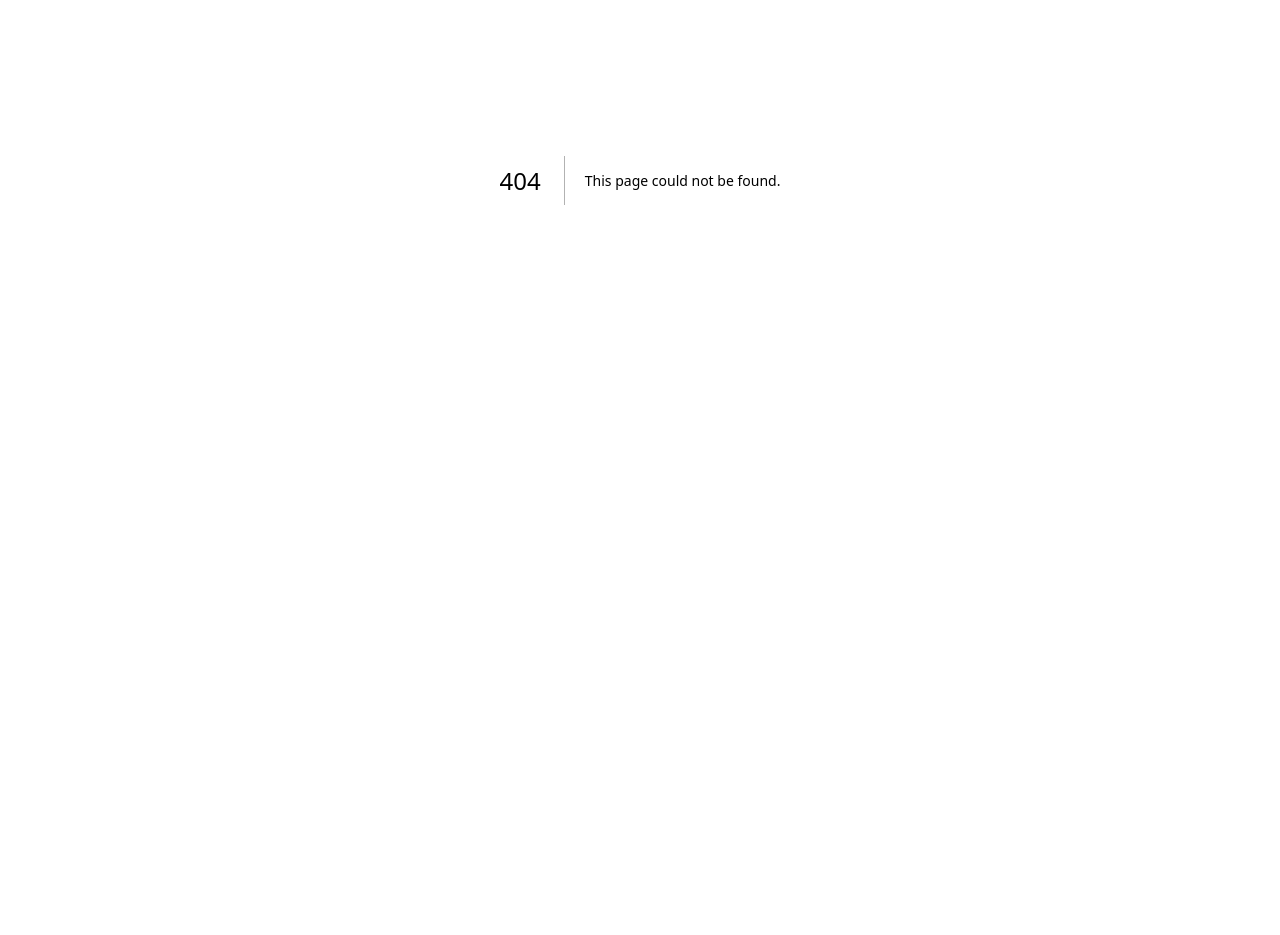
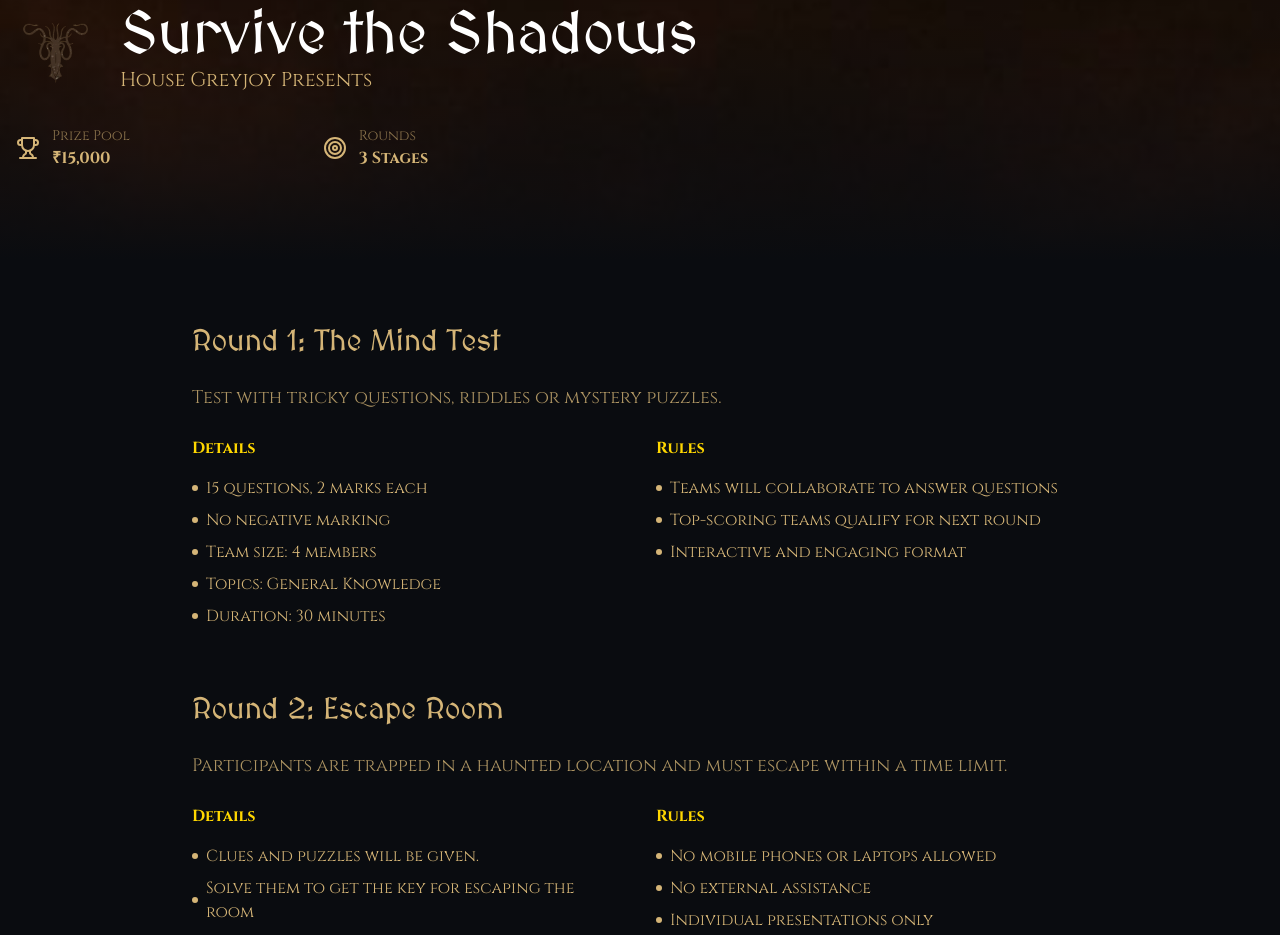
Before and after one commit to pawanp51/praxis25-website, a Next.js app: page /events/survive-the-shadows in a window 1280 px wide. Before the commit this address had no page. Shown: the part 220-1155 px from the top of the page. Before the commit the page ends 800 px from the top, so only its background shows below. Built offline with nearby package versions, Linux system fonts and the light colour scheme.

Commit message:
event name fixes and inserted praxis logo

```diff
--- a/app/events/shipwreck/page.tsx
+++ b/app/events/reverse-hackathon/page.tsx
@@ -5,7 +5,7 @@
 import { Cinzel, MedievalSharp } from "next/font/google"
 import Image from "next/image"
 import Link from "next/link"
-import { ArrowLeft, Users, Trophy, Target } from "lucide-react"
+import { ArrowLeft, Users, Trophy, Target, Code, Bug } from "lucide-react"
 
 import flameImg from "../../../public/cta-bg-flames.webp"
 
@@ -14,63 +14,50 @@
 
 const rounds = [
   {
-    title: "Round 1: Quiz",
-    description: "Test your general knowledge and critical thinking skills",
+    title: "Round 1: Build-on-the-Go",
+    description: "Create a frontend-only website using provided assets and themes",
     details: [
-      "15 questions, 2 marks each",
-      "No negative marking",
-      "Team size: 5 members",
-      "Topics: General Knowledge",
-      "Duration: 30 minutes",
+      "Teams receive a basic website skeleton",
+      "Specific theme announced at start",
+      "New assets provided periodically",
+      "10 minutes freestyle time at the end",
+      "Deploy on Vercel or Netlify",
     ],
     rules: [
-      "Teams will collaborate to answer questions",
-      "Top-scoring teams qualify for next round",
-      "Interactive and engaging format",
+      "Incorporate all provided assets",
+      "Adhere to the announced theme",
+      "Submit deployed website link for evaluation",
+      "Creative use of assets is encouraged",
+      "Design consistency and user experience are key",
     ],
   },
   {
-    title: "Round 2: Speak Up to Stay Up",
-    description: "A survival debate where your role determines your fate",
+    title: "Round 2: Fullstack Bug Fixing",
+    description: "Identify and resolve issues in a functional website's codebase",
     details: [
-      "Role-playing debate",
-      "Individual performance",
-      "Roles: Captain, Sailor, Radioman, Cook, Doctor",
-      "Real-time argumentation",
+      "Teams receive full codebase of a pre-built website",
+      "15-minute familiarization period",
+      "1-2 hours to fix as many issues as possible",
+      "Log and submit each fixed issue with description",
     ],
     rules: [
-      "No mobile phones or laptops allowed",
-      "No external assistance",
-      "Individual presentations only",
-      "Time limit per participant",
-    ],
-  },
-  {
-    title: "Round 3: Real Life Wumpus World",
-    description: "A treasure hunt that tests your strategic thinking",
-    details: [
-      "Top 6 teams qualify",
-      "Venue: IT Department 3rd floor",
-      "Treasure hunt across classrooms and labs",
-      "Team-based challenge",
-    ],
-    rules: [
-      "No external assistance allowed",
-      "Follow designated areas only",
-      "Time-based evaluation",
-      "Top 3 teams win prizes",
+      "Focus on number of issues fixed and quality of solutions",
+      "Optimize code where possible",
+      "Document all changes made",
+      "Time management is crucial",
+      "Team with most effective fixes wins",
     ],
   },
 ]
 
-export default function ShipwreckEvent() {
+export default function ReverseHackathonEvent() {
   return (
     <div className={`min-h-screen bg-[#0A0C10] text-[#D5B577] ${cinzel.className}`}>
       {/* Hero Section */}
       <section className="relative min-h-[60vh] flex items-center">
         <Image
           src={flameImg}
-          alt="Shipwreck event background"
+          alt="Reverse Hackathon event background"
           fill
           className="object-cover"
           priority
@@ -86,19 +73,23 @@
           <motion.div initial={{ opacity: 0, y: 20 }} animate={{ opacity: 1, y: 0 }} className="max-w-4xl">
             <div className="flex items-center gap-6 mb-6">
               <Image
-                src="/octopus-got-removebg-preview.png"
-                alt="House Greyjoy"
+                src="/wolf-got-removebg-preview.png"
+                alt="House Stark"
                 width={80}
                 height={80}
                 className="opacity-80"
               />
               <div>
                 <h1 className={`text-4xl md:text-5xl lg:text-6xl font-bold text-white ${medievalSharp.className}`}>
-                  Shipwreck
+                  Reverse Hackathon
                 </h1>
-                <p className="text-xl text-[#D5B577]">House Greyjoy Presents</p>
+                <p className="text-xl text-[#D5B577]">House Stark Presents</p>
               </div>
             </div>
+
+            <p className="text-lg md:text-xl mb-8">
+              Forge your web development skills in this dynamic challenge. Create, debug, and conquer!
+            </p>
 
             <div className="grid grid-cols-1 md:grid-cols-3 gap-6 mt-8">
 
@@ -113,7 +104,7 @@
                 <Target className="h-6 w-6" />
                 <div>
                   <p className="text-sm text-[#D5B577]/60">Rounds</p>
-                  <p className="font-bold">3 Stages</p>
+                  <p className="font-bold">2 Challenges</p>
                 </div>
               </div>
             </div>
@@ -130,7 +121,7 @@
                 key={index}
                 initial={{ opacity: 0, y: 20 }}
                 whileInView={{ opacity: 1, y: 0 }}
-                viewport={{ once: false }}
+                viewport={{ once: true }}
                 transition={{ delay: index * 0.2 }}
                 className="space-y-6"
               >
@@ -139,7 +130,9 @@
 
                 <div className="grid md:grid-cols-2 gap-8">
                   <div className="space-y-4">
-                    <h3 className="font-bold text-[#FFD700]">Details</h3>
+                    <h3 className="font-bold text-[#FFD700] flex items-center gap-2">
+                      <Code className="h-5 w-5" /> Challenge Details
+                    </h3>
                     <ul className="space-y-2">
                       {round.details.map((detail, idx) => (
                         <li key={idx} className="flex items-center gap-2">
@@ -151,7 +144,9 @@
                   </div>
 
                   <div className="space-y-4">
-                    <h3 className="font-bold text-[#FFD700]">Rules</h3>
+                    <h3 className="font-bold text-[#FFD700] flex items-center gap-2">
+                      <Bug className="h-5 w-5" /> Rules & Criteria
+                    </h3>
                     <ul className="space-y-2">
                       {round.rules.map((rule, idx) => (
                         <li key={idx} className="flex items-center gap-2">
@@ -171,6 +166,21 @@
               viewport={{ once: true }}
               className="pt-8 border-t border-[#D5B577]/20"
             >
+              <h3 className={`text-2xl font-bold mb-4 ${medievalSharp.className}`}>Event Requirements</h3>
+              <ul className="space-y-2 mb-6">
+                <li className="flex items-center gap-2">
+                  <span className="w-1.5 h-1.5 rounded-full bg-[#D5B577]" />
+                  Node.js and npm installed on systems
+                </li>
+                <li className="flex items-center gap-2">
+                  <span className="w-1.5 h-1.5 rounded-full bg-[#D5B577]" />
+                  Assets uploaded on GitHub for participants to download
+                </li>
+                <li className="flex items-center gap-2">
+                  <span className="w-1.5 h-1.5 rounded-full bg-[#D5B577]" />
+                  Restrictions on ChatGPT, Claude, Gemini, and other LLMs
+                </li>
+              </ul>
               <Button className="w-full md:w-auto bg-[#D5B577] text-[#0A0C10] hover:bg-[#FFD700]">Register Now</Button>
             </motion.div>
           </div>
--- a/app/events/code-and-craft/page.tsx
+++ b/app/events/survive-the-shadows/page.tsx
@@ -5,7 +5,7 @@
 import { Cinzel, MedievalSharp } from "next/font/google"
 import Image from "next/image"
 import Link from "next/link"
-import { ArrowLeft, Users, Trophy, Target, Code, Bug } from "lucide-react"
+import { ArrowLeft, Users, Trophy, Target } from "lucide-react"
 
 import flameImg from "../../../public/cta-bg-flames.webp"
 
@@ -14,50 +14,60 @@
 
 const rounds = [
   {
-    title: "Round 1: Build-on-the-Go",
-    description: "Create a frontend-only website using provided assets and themes",
+    title: "Round 1: The Mind Test",
+    description: "Test with tricky questions, riddles or mystery puzzles.",
     details: [
-      "Teams receive a basic website skeleton",
-      "Specific theme announced at start",
-      "New assets provided periodically",
-      "10 minutes freestyle time at the end",
-      "Deploy on Vercel or Netlify",
+      "15 questions, 2 marks each",
+      "No negative marking",
+      "Team size: 4 members",
+      "Topics: General Knowledge",
+      "Duration: 30 minutes",
     ],
     rules: [
-      "Incorporate all provided assets",
-      "Adhere to the announced theme",
-      "Submit deployed website link for evaluation",
-      "Creative use of assets is encouraged",
-      "Design consistency and user experience are key",
+      "Teams will collaborate to answer questions",
+      "Top-scoring teams qualify for next round",
+      "Interactive and engaging format",
     ],
   },
   {
-    title: "Round 2: Fullstack Bug Fixing",
-    description: "Identify and resolve issues in a functional website's codebase",
+    title: "Round 2: Escape Room",
+    description: "Participants are trapped in a haunted location and must escape within a time limit.",
     details: [
-      "Teams receive full codebase of a pre-built website",
-      "15-minute familiarization period",
-      "1-2 hours to fix as many issues as possible",
-      "Log and submit each fixed issue with description",
+      "Clues and puzzles will be given.",
+      "Solve them to get the key for escaping the room",
+      "Venue: Mechanical Department Seminar Hall",
     ],
     rules: [
-      "Focus on number of issues fixed and quality of solutions",
-      "Optimize code where possible",
-      "Document all changes made",
-      "Time management is crucial",
-      "Team with most effective fixes wins",
+      "No mobile phones or laptops allowed",
+      "No external assistance",
+      "Individual presentations only",
+      "Time limit per participant",
+    ],
+  },
+  {
+    title: "Round 3: Confession Room",
+    description: "Participants are blindfolded and must solve the riddle by listening properly at once.",
+    details: [
+      "Top 6 teams qualify",
+      "Venue: IT Department classroom",
+    ],
+    rules: [
+      "No external assistance allowed",
+      "Follow designated areas only",
+      "Time-based evaluation",
+      "Top 3 teams win prizes",
     ],
   },
 ]
 
-export default function CodeAndCraftEvent() {
+export default function ShipwreckEvent() {
   return (
     <div className={`min-h-screen bg-[#0A0C10] text-[#D5B577] ${cinzel.className}`}>
       {/* Hero Section */}
       <section className="relative min-h-[60vh] flex items-center">
         <Image
           src={flameImg}
-          alt="Code & Craft event background"
+          alt="Survive the Shadows event background"
           fill
           className="object-cover"
           priority
@@ -73,23 +83,19 @@
           <motion.div initial={{ opacity: 0, y: 20 }} animate={{ opacity: 1, y: 0 }} className="max-w-4xl">
             <div className="flex items-center gap-6 mb-6">
               <Image
-                src="/wolf-got-removebg-preview.png"
-                alt="House Stark"
+                src="/octopus-got-removebg-preview.png"
+                alt="House Greyjoy"
                 width={80}
                 height={80}
                 className="opacity-80"
               />
               <div>
                 <h1 className={`text-4xl md:text-5xl lg:text-6xl font-bold text-white ${medievalSharp.className}`}>
-                  Code & Craft
+                  Survive the Shadows
                 </h1>
-                <p className="text-xl text-[#D5B577]">House Stark Presents</p>
+                <p className="text-xl text-[#D5B577]">House Greyjoy Presents</p>
               </div>
             </div>
-
-            <p className="text-lg md:text-xl mb-8">
-              Forge your web development skills in this dynamic challenge. Create, debug, and conquer!
-            </p>
 
             <div className="grid grid-cols-1 md:grid-cols-3 gap-6 mt-8">
 
@@ -104,7 +110,7 @@
                 <Target className="h-6 w-6" />
                 <div>
                   <p className="text-sm text-[#D5B577]/60">Rounds</p>
-                  <p className="font-bold">2 Challenges</p>
+                  <p className="font-bold">3 Stages</p>
                 </div>
               </div>
             </div>
@@ -121,7 +127,7 @@
                 key={index}
                 initial={{ opacity: 0, y: 20 }}
                 whileInView={{ opacity: 1, y: 0 }}
-                viewport={{ once: true }}
+                viewport={{ once: false }}
                 transition={{ delay: index * 0.2 }}
                 className="space-y-6"
               >
@@ -130,9 +136,7 @@
 
                 <div className="grid md:grid-cols-2 gap-8">
                   <div className="space-y-4">
-                    <h3 className="font-bold text-[#FFD700] flex items-center gap-2">
-                      <Code className="h-5 w-5" /> Challenge Details
-                    </h3>
+                    <h3 className="font-bold text-[#FFD700]">Details</h3>
                     <ul className="space-y-2">
                       {round.details.map((detail, idx) => (
                         <li key={idx} className="flex items-center gap-2">
@@ -144,9 +148,7 @@
                   </div>
 
                   <div className="space-y-4">
-                    <h3 className="font-bold text-[#FFD700] flex items-center gap-2">
-                      <Bug className="h-5 w-5" /> Rules & Criteria
-                    </h3>
+                    <h3 className="font-bold text-[#FFD700]">Rules</h3>
                     <ul className="space-y-2">
                       {round.rules.map((rule, idx) => (
                         <li key={idx} className="flex items-center gap-2">
@@ -166,21 +168,6 @@
               viewport={{ once: true }}
               className="pt-8 border-t border-[#D5B577]/20"
             >
-              <h3 className={`text-2xl font-bold mb-4 ${medievalSharp.className}`}>Event Requirements</h3>
-              <ul className="space-y-2 mb-6">
-                <li className="flex items-center gap-2">
-                  <span className="w-1.5 h-1.5 rounded-full bg-[#D5B577]" />
-                  Node.js and npm installed on systems
-                </li>
-                <li className="flex items-center gap-2">
-                  <span className="w-1.5 h-1.5 rounded-full bg-[#D5B577]" />
-                  Assets uploaded on GitHub for participants to download
-                </li>
-                <li className="flex items-center gap-2">
-                  <span className="w-1.5 h-1.5 rounded-full bg-[#D5B577]" />
-                  Restrictions on ChatGPT, Claude, Gemini, and other LLMs
-                </li>
-              </ul>
               <Button className="w-full md:w-auto bg-[#D5B577] text-[#0A0C10] hover:bg-[#FFD700]">Register Now</Button>
             </motion.div>
           </div>
--- a/app/page.tsx
+++ b/app/page.tsx
@@ -15,11 +15,11 @@
 
 const events = [
   {
-    name: "Shipwreck",
+    name: "Surivive the Shadows",
     description: "The Red Keep Lockdown: Break or Betray",
     icon: "/octopus-got-removebg-preview.png",
     house: "House Greyjoy",
-    link: "/events/shipwreck",
+    link: "/events/survive-the-shadows",
     prize: "₹15,000",
     rounds: ["Quiz", "Speak Up to Stay Up", "Real Life Wumpus World"],
   },
@@ -42,11 +42,11 @@
     rounds: ["Qualifiers", "Semi-Finals", "Grand Finals"],
   },
   {
-    name: "Code & Craft",
+    name: "Reverse Hackathon",
     description: "Web Development in the Seven Kingdoms",
     icon: "/wolf-got-removebg-preview.png",
     house: "House Stark",
-    link: "/events/code-and-craft",
+    link: "/events/reverse-hackathon",
     prize: "₹15,000",
     rounds: ["Round 1", "Round 2", "Final Round"],
   },
@@ -104,11 +104,17 @@
             <Image
               src='/pccoe-logo-removebg-preview.png'
               alt="PCCOE Logo"
-              width={40}
-              height={40}
+              width={50}
+              height={50}
               className="opacity-80"
             />
-            Praxis
+            <Image
+              src='/praxis-logo-removebg-preview.png'
+              alt="Praxis Logo"
+              width={100}
+              height={100}
+              className="opacity-80"
+            />
           </motion.h1>
 
           <button className="md:hidden" onClick={() => setIsMenuOpen(!isMenuOpen)}>
@@ -118,7 +124,7 @@
           <nav className="hidden md:block">
             <ul className="flex space-x-6">
               {["Home", "Events", "Register"].map((item) => (
-                <motion.li key={item} whileHover={{ scale: 1.1 }} whileTap={{ scale: 0.95 }}>
+                <motion.li key={item} whileHover={{ scale: 1.1 }} whileTap={{ scale: 0.95 }} >
                   <Link href={`#${item.toLowerCase()}`} className="hover:text-[#FFD700] transition-colors">
                     {item}
                   </Link>
```
Also changed, not shown: public/praxis-logo-removebg-preview.png (added).
